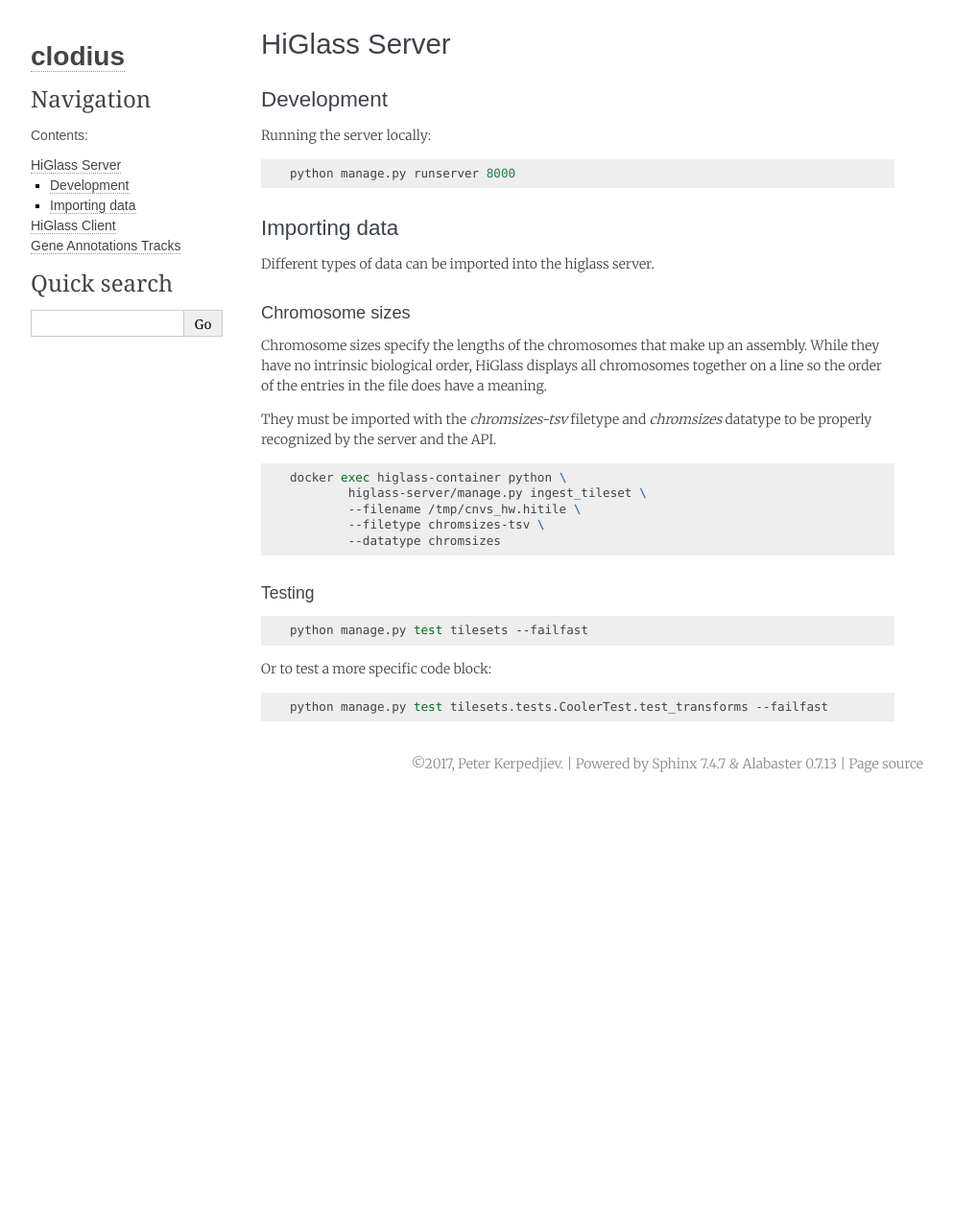
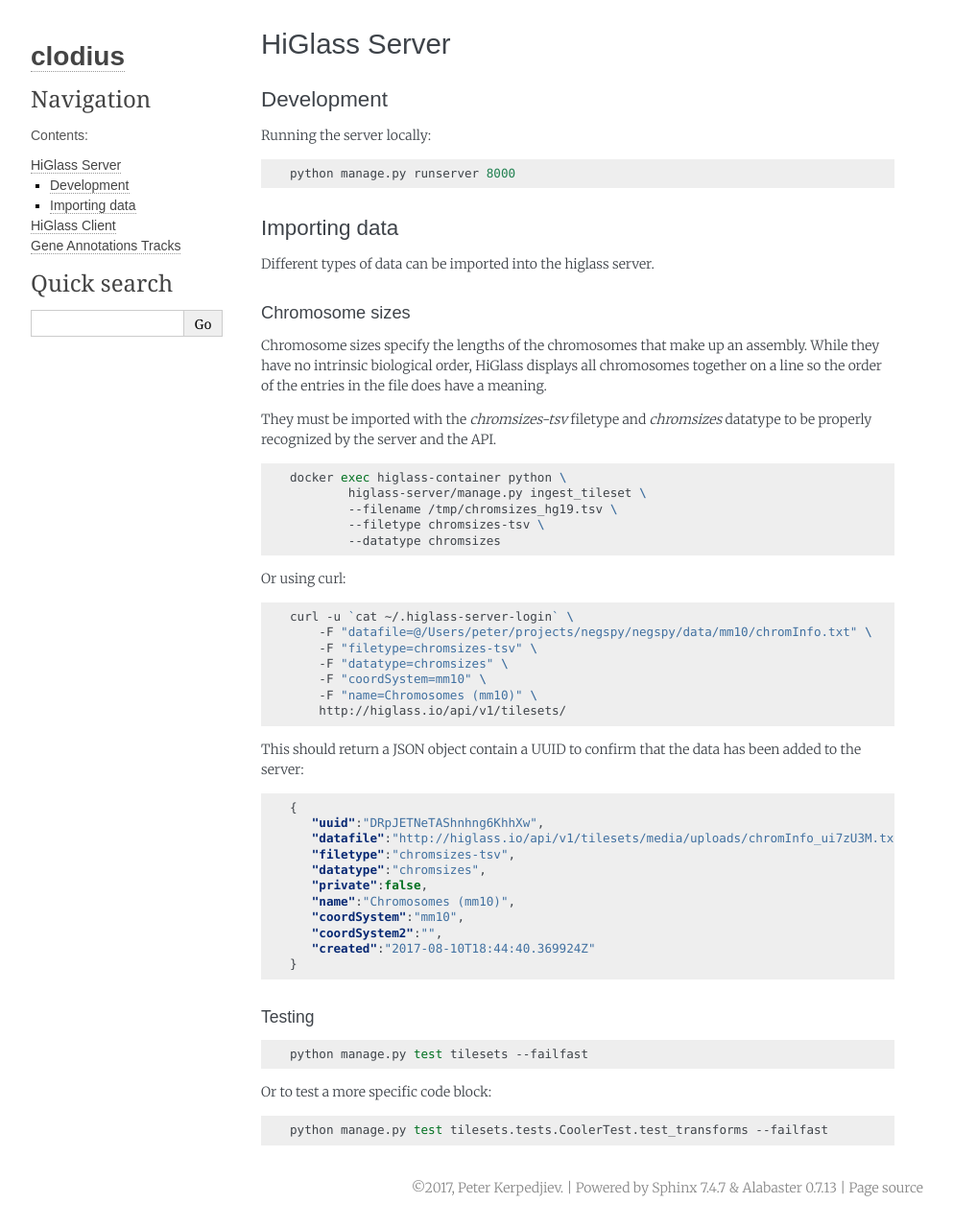
Before and after one commit to higlass/clodius, a Sphinx documentation site: the page built from docs/higlass_server.rst, in a window 1280 px wide. Shown: the whole page at 96% size, without its empty margins (148-1141 px from the left). Built offline with Sphinx 7.4.7, drawn with Linux system fonts in a browser that asks for light colours; some web fonts are replaced; formulas are drawn with MathJax 3; before the commit the page ends 900 px from its top, so only the background shows below that.

Commit message:
Extra documentation for chromosome sizes

```diff
--- a/docs/higlass_server.rst
+++ b/docs/higlass_server.rst
@@ -35,9 +35,38 @@ datatype to be properly recognized by the server and the API.
 
     docker exec higlass-container python \
             higlass-server/manage.py ingest_tileset \
-            --filename /tmp/cnvs_hw.hitile \
+            --filename /tmp/chromsizes_hg19.tsv \
             --filetype chromsizes-tsv \
             --datatype chromsizes
+
+Or using curl:
+
+.. code-block:: bash
+
+    curl -u `cat ~/.higlass-server-login` \
+        -F "datafile=@/Users/peter/projects/negspy/negspy/data/mm10/chromInfo.txt" \
+        -F "filetype=chromsizes-tsv" \
+        -F "datatype=chromsizes" \
+        -F "coordSystem=mm10" \
+        -F "name=Chromosomes (mm10)" \
+        http://higlass.io/api/v1/tilesets/
+
+This should return a JSON object contain a UUID to confirm that the data has been
+added to the server:
+
+.. code-block:: json
+
+    {
+       "uuid":"DRpJETNeTAShnhng6KhhXw",
+       "datafile":"http://higlass.io/api/v1/tilesets/media/uploads/chromInfo_ui7zU3M.txt",
+       "filetype":"chromsizes-tsv",
+       "datatype":"chromsizes",
+       "private":false,
+       "name":"Chromosomes (mm10)",
+       "coordSystem":"mm10",
+       "coordSystem2":"",
+       "created":"2017-08-10T18:44:40.369924Z"
+    }
 
 Testing
 ^^^^^^^
```
